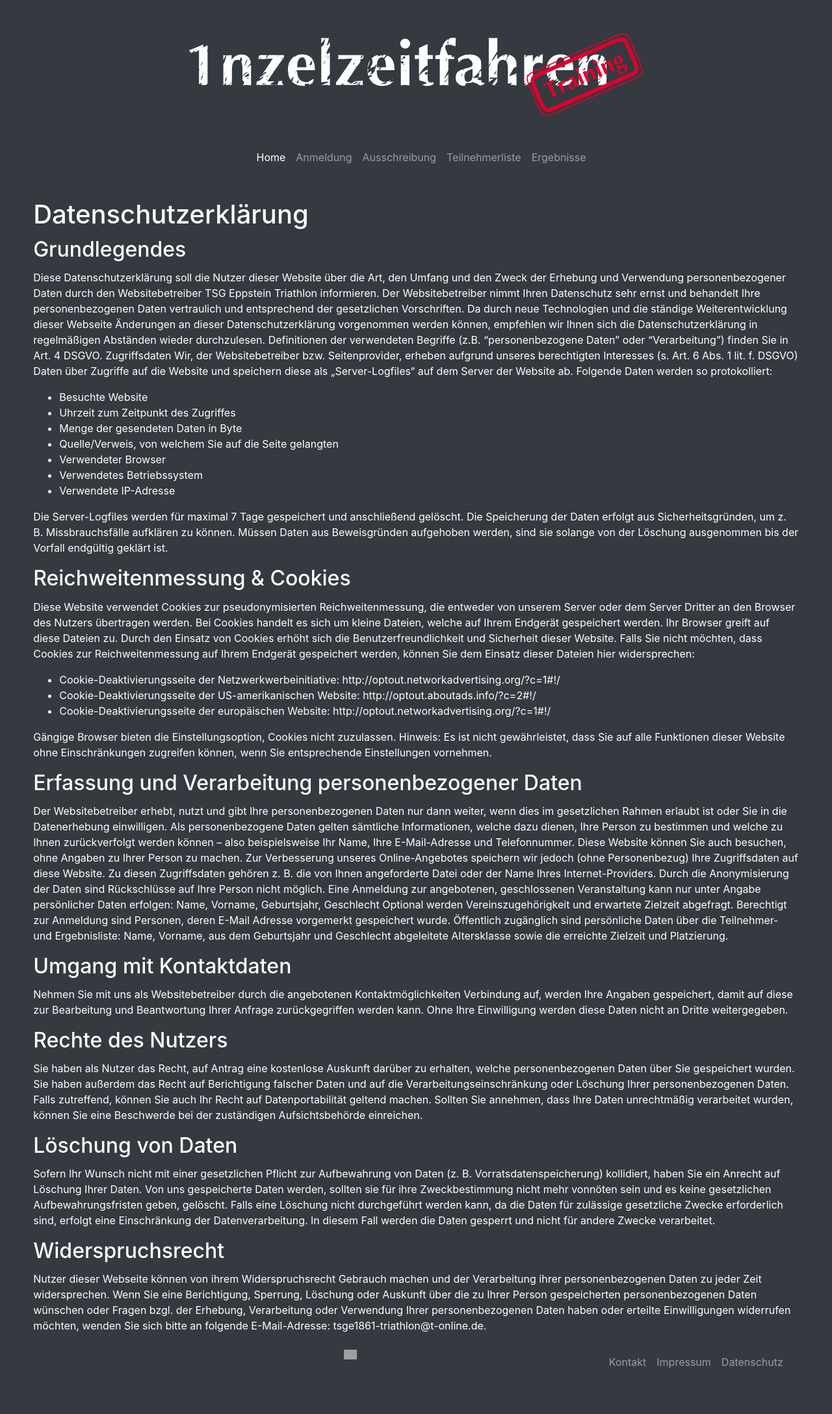
After one commit to Chris10014/1nzelzeitfahren---php-version, a PHP site: the page made by views/athletes/privacy.php in a window 1280 px wide. The commit adds this page. Shown: the whole page at 65% size. Run offline with PHP 8.4, Linux system fonts and the light colour scheme; the template is opened without the code that fills it: most values are stand-ins (such as "Sample title", 1, 10 or a date in 2020); a stand-in replaces the project's code that opens the database connection; some libraries are stand-ins or nearby versions; grey boxes are pictures that could not be loaded.

Commit message:
Added privacy and contact to athletes view and controller

```diff
--- a/errorlog.html
+++ b/errorlog.html
@@ -1110,3 +1110,7 @@
 <p>Error on Apr 05, 2021 18:36PM - count(): Parameter must be an array or an object that implements Countable in C:\xampp\htdocs\einzelzeitfahren\controllers\registration.php on line 63</p>
 
 <p>Error on Apr 05, 2021 18:41PM - count(): Parameter must be an array or an object that implements Countable in C:\xampp\htdocs\einzelzeitfahren\controllers\registration.php on line 63</p>
+
+<p>Error on Apr 06, 2021 15:16PM - count(): Parameter must be an array or an object that implements Countable in C:\xampp\htdocs\einzelzeitfahren\controllers\registration.php on line 63</p>
+
+<p>Error on Apr 06, 2021 15:26PM - count(): Parameter must be an array or an object that implements Countable in C:\xampp\htdocs\einzelzeitfahren\controllers\registration.php on line 63</p>
--- /dev/null
+++ b/views/athletes/contact.php
@@ -0,0 +1,6 @@
+<header>
+    <h1>Kontakt</h1>
+</header>
+<main>
+    E-Mail: tsge1861-triathlon@t-online.de
+</main>
--- /dev/null
+++ b/views/athletes/privacy.php
@@ -0,0 +1,79 @@
+<header>
+    <h1>Datenschutzerklärung</h1>
+</header>
+<main>
+
+
+    <h2>Grundlegendes</h2>
+
+    <p>
+        Diese Datenschutzerklärung soll die Nutzer dieser Website über die Art, den Umfang und den Zweck der Erhebung und Verwendung personenbezogener Daten durch den Websitebetreiber TSG Eppstein Triathlon informieren.
+
+        Der Websitebetreiber nimmt Ihren Datenschutz sehr ernst und behandelt Ihre personenbezogenen Daten vertraulich und entsprechend der gesetzlichen Vorschriften. Da durch neue Technologien und die ständige Weiterentwicklung dieser Webseite Änderungen an dieser Datenschutzerklärung vorgenommen werden können, empfehlen wir Ihnen sich die Datenschutzerklärung in regelmäßigen Abständen wieder durchzulesen.
+
+        Definitionen der verwendeten Begriffe (z.B. “personenbezogene Daten” oder “Verarbeitung”) finden Sie in Art. 4 DSGVO.
+
+        Zugriffsdaten
+
+        Wir, der Websitebetreiber bzw. Seitenprovider, erheben aufgrund unseres berechtigten Interesses (s. Art. 6 Abs. 1 lit. f. DSGVO) Daten über Zugriffe auf die Website und speichern diese als „Server-Logfiles“ auf dem Server der Website ab. Folgende Daten werden so protokolliert:
+    <ul>
+        <li>Besuchte Website</li>
+        <li>Uhrzeit zum Zeitpunkt des Zugriffes</li>
+        <li>Menge der gesendeten Daten in Byte</li>
+        <li>Quelle/Verweis, von welchem Sie auf die Seite gelangten</li>
+        <li>Verwendeter Browser</li>
+        <li>Verwendetes Betriebssystem</li>
+        <li>Verwendete IP-Adresse</li>
+    </ul>
+
+    Die Server-Logfiles werden für maximal 7 Tage gespeichert und anschließend gelöscht. Die Speicherung der Daten erfolgt aus Sicherheitsgründen, um z. B. Missbrauchsfälle aufklären zu können. Müssen Daten aus Beweisgründen aufgehoben werden, sind sie solange von der Löschung ausgenommen bis der Vorfall endgültig geklärt ist.
+    </p>
+    <h2> Reichweitenmessung & Cookies</h2>
+    <p>
+        Diese Website verwendet Cookies zur pseudonymisierten Reichweitenmessung, die entweder von unserem Server oder dem Server Dritter an den Browser des Nutzers übertragen werden. Bei Cookies handelt es sich um kleine Dateien, welche auf Ihrem Endgerät gespeichert werden. Ihr Browser greift auf diese Dateien zu. Durch den Einsatz von Cookies erhöht sich die Benutzerfreundlichkeit und Sicherheit dieser Website.
+        Falls Sie nicht möchten, dass Cookies zur Reichweitenmessung auf Ihrem Endgerät gespeichert werden, können Sie dem Einsatz dieser Dateien hier widersprechen:
+    <ul>
+        <li>Cookie-Deaktivierungsseite der Netzwerkwerbeinitiative: http://optout.networkadvertising.org/?c=1#!/</li>
+        <li>Cookie-Deaktivierungsseite der US-amerikanischen Website: http://optout.aboutads.info/?c=2#!/</li>
+        <li>Cookie-Deaktivierungsseite der europäischen Website: http://optout.networkadvertising.org/?c=1#!/</li>
+    </ul>
+    Gängige Browser bieten die Einstellungsoption, Cookies nicht zuzulassen. Hinweis: Es ist nicht gewährleistet, dass Sie auf alle Funktionen dieser Website ohne Einschränkungen zugreifen können, wenn Sie entsprechende Einstellungen vornehmen.
+    </p>
+    <h2>Erfassung und Verarbeitung personenbezogener Daten</h2>
+    <p>
+        Der Websitebetreiber erhebt, nutzt und gibt Ihre personenbezogenen Daten nur dann weiter, wenn dies im gesetzlichen Rahmen erlaubt ist oder Sie in die Datenerhebung einwilligen.
+        Als personenbezogene Daten gelten sämtliche Informationen, welche dazu dienen, Ihre Person zu bestimmen und welche zu Ihnen zurückverfolgt werden können – also beispielsweise Ihr Name, Ihre E-Mail-Adresse und Telefonnummer.
+
+        Diese Website können Sie auch besuchen, ohne Angaben zu Ihrer Person zu machen. Zur Verbesserung unseres Online-Angebotes speichern wir jedoch (ohne Personenbezug) Ihre Zugriffsdaten auf diese Website. Zu diesen Zugriffsdaten gehören z. B. die von Ihnen angeforderte Datei oder der Name Ihres Internet-Providers. Durch die Anonymisierung der Daten sind Rückschlüsse auf Ihre Person nicht möglich.
+
+        Eine Anmeldung zur angebotenen, geschlossenen Veranstaltung kann nur unter Angabe persönlicher Daten erfolgen:
+        Name, Vorname, Geburtsjahr, Geschlecht
+
+        Optional werden
+        Vereinszugehörigkeit und erwartete Zielzeit abgefragt.
+
+        Berechtigt zur Anmeldung sind Personen, deren E-Mail Adresse vorgemerkt gespeichert wurde. Öffentlich zugänglich sind persönliche Daten über die Teilnehmer- und Ergebnisliste:
+        Name, Vorname, aus dem Geburtsjahr und Geschlecht abgeleitete Altersklasse sowie die erreichte Zielzeit und Platzierung.
+    </p>
+    <h2>Umgang mit Kontaktdaten
+    </h2>
+    <p>
+        Nehmen Sie mit uns als Websitebetreiber durch die angebotenen Kontaktmöglichkeiten Verbindung auf, werden Ihre Angaben gespeichert, damit auf diese zur Bearbeitung und Beantwortung Ihrer Anfrage zurückgegriffen werden kann. Ohne Ihre Einwilligung werden diese Daten nicht an Dritte weitergegeben.
+    </p>
+    <h2>Rechte des Nutzers
+    </h2>
+    <p>
+        Sie haben als Nutzer das Recht, auf Antrag eine kostenlose Auskunft darüber zu erhalten, welche personenbezogenen Daten über Sie gespeichert wurden. Sie haben außerdem das Recht auf Berichtigung falscher Daten und auf die Verarbeitungseinschränkung oder Löschung Ihrer personenbezogenen Daten. Falls zutreffend, können Sie auch Ihr Recht auf Datenportabilität geltend machen. Sollten Sie annehmen, dass Ihre Daten unrechtmäßig verarbeitet wurden, können Sie eine Beschwerde bei der zuständigen Aufsichtsbehörde einreichen.
+    </p>
+    <h2>
+        Löschung von Daten</h2>
+    <p>
+        Sofern Ihr Wunsch nicht mit einer gesetzlichen Pflicht zur Aufbewahrung von Daten (z. B. Vorratsdatenspeicherung) kollidiert, haben Sie ein Anrecht auf Löschung Ihrer Daten. Von uns gespeicherte Daten werden, sollten sie für ihre Zweckbestimmung nicht mehr vonnöten sein und es keine gesetzlichen Aufbewahrungsfristen geben, gelöscht. Falls eine Löschung nicht durchgeführt werden kann, da die Daten für zulässige gesetzliche Zwecke erforderlich sind, erfolgt eine Einschränkung der Datenverarbeitung. In diesem Fall werden die Daten gesperrt und nicht für andere Zwecke verarbeitet.
+    </p>
+    <h2>Widerspruchsrecht</h2>
+    <p>
+        Nutzer dieser Webseite können von ihrem Widerspruchsrecht Gebrauch machen und der Verarbeitung ihrer personenbezogenen Daten zu jeder Zeit widersprechen.
+
+        Wenn Sie eine Berichtigung, Sperrung, Löschung oder Auskunft über die zu Ihrer Person gespeicherten personenbezogenen Daten wünschen oder Fragen bzgl. der Erhebung, Verarbeitung oder Verwendung Ihrer personenbezogenen Daten haben oder erteilte Einwilligungen widerrufen möchten, wenden Sie sich bitte an folgende E-Mail-Adresse: tsge1861-triathlon@t-online.de.
+    </p>
+</main>
--- a/views/footer.php
+++ b/views/footer.php
@@ -3,10 +3,9 @@
         <nav class="no-margin-bottom navbar navbar-expand-md navbar-dark">
             <ul class="navbar-nav ml-auto">
                 <li class="nav-item"><img src="<?= DIR ?>static/img/racelogos/Logo_final_wappen_senkrecht_rubberstamp_ws.svg" width="5%" alt="TSG Eppstein Triathlon"></li>
-                <li class="nav-item"><a class="nav-link" href='#'>Nutzungsbedinungen</a></li>
-                <li class="nav-item"><a class="nav-link" href='#'>Kontakt</a></li>
-                <li class="nav-item"><a class="nav-link" href='#'>Impressum</a></li>
-                <li class="nav-item"><a class="nav-link" href='#'>Datenschutz</a></li>
+                <li class="nav-item"><a class="nav-link" href='<?= DIR ?>athletes/contact'>Kontakt</a></li>
+                <li class="nav-item"><a class="nav-link" href=' #'>Impressum</a></li>
+                <li class="nav-item"><a class="nav-link" href='<?= DIR ?>athletes/privacy'>Datenschutz</a></li>
             </ul>
         </nav>
     </section>
```
Also changed, not shown: controllers/athletes.php (+19 -1 lines), views/registration/edit.php (+7 -5 lines).
